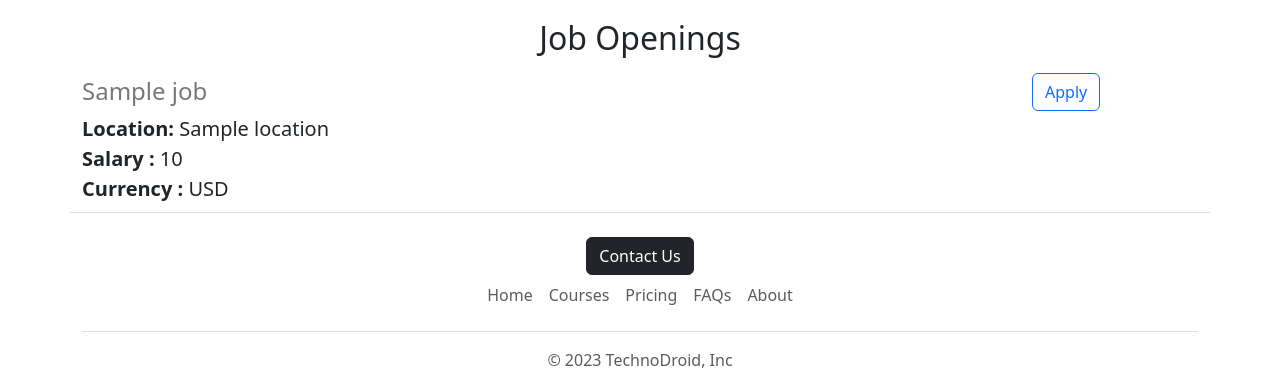
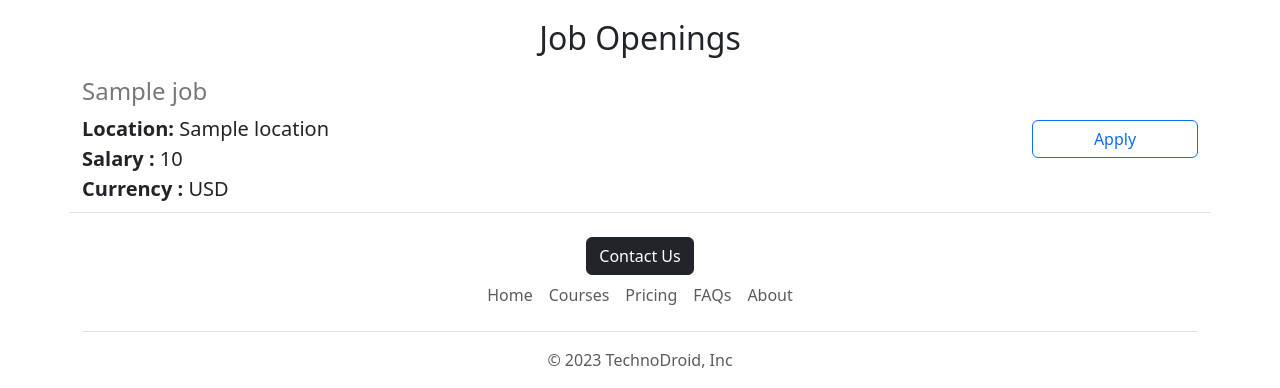
Before and after one commit to Kaudilya/jobs-portal-website-v2, a Flask app: template templates/home.html in a window 1280 px wide. Shown: the part 1059-1447 px from the top of the page. Run offline with Flask 3, Linux system fonts and the light colour scheme; the template is opened without the code that fills it: most values are stand-ins (such as "Sample title", 1, 10 or a date in 2020).

Commit message:
Added API and centered 'Apply' button

```diff
--- a/app.py
+++ b/app.py
@@ -37,6 +37,12 @@ def list_jobs():
   return jsonify(jobs)
 
 
+@app.route('/api/job/<id>')
+def display_job(id):
+  job = load_job_from_db(id)
+  return jsonify(job)
+
+
 @app.route('/job/<id>')
 def show_job(id):
   job = load_job_from_db(id)
--- a/templates/jobitem.html
+++ b/templates/jobitem.html
@@ -10,7 +10,7 @@
     </div>
     {% endif %}
   </div>
-  <div class="col-2">
-  <a href="/job/{{job.id}}" target="_blank" type="button" class="btn btn-outline-primary">Apply</a>
+  <div class="col-2 align-self-center">
+  <a href="/job/{{job.id}}" target="_blank" type="button" class="btn btn-outline-primary container">Apply</a>
   </div>
 </div>
```
Also changed, not shown: templates/application_form.html (+4 -4 lines).
